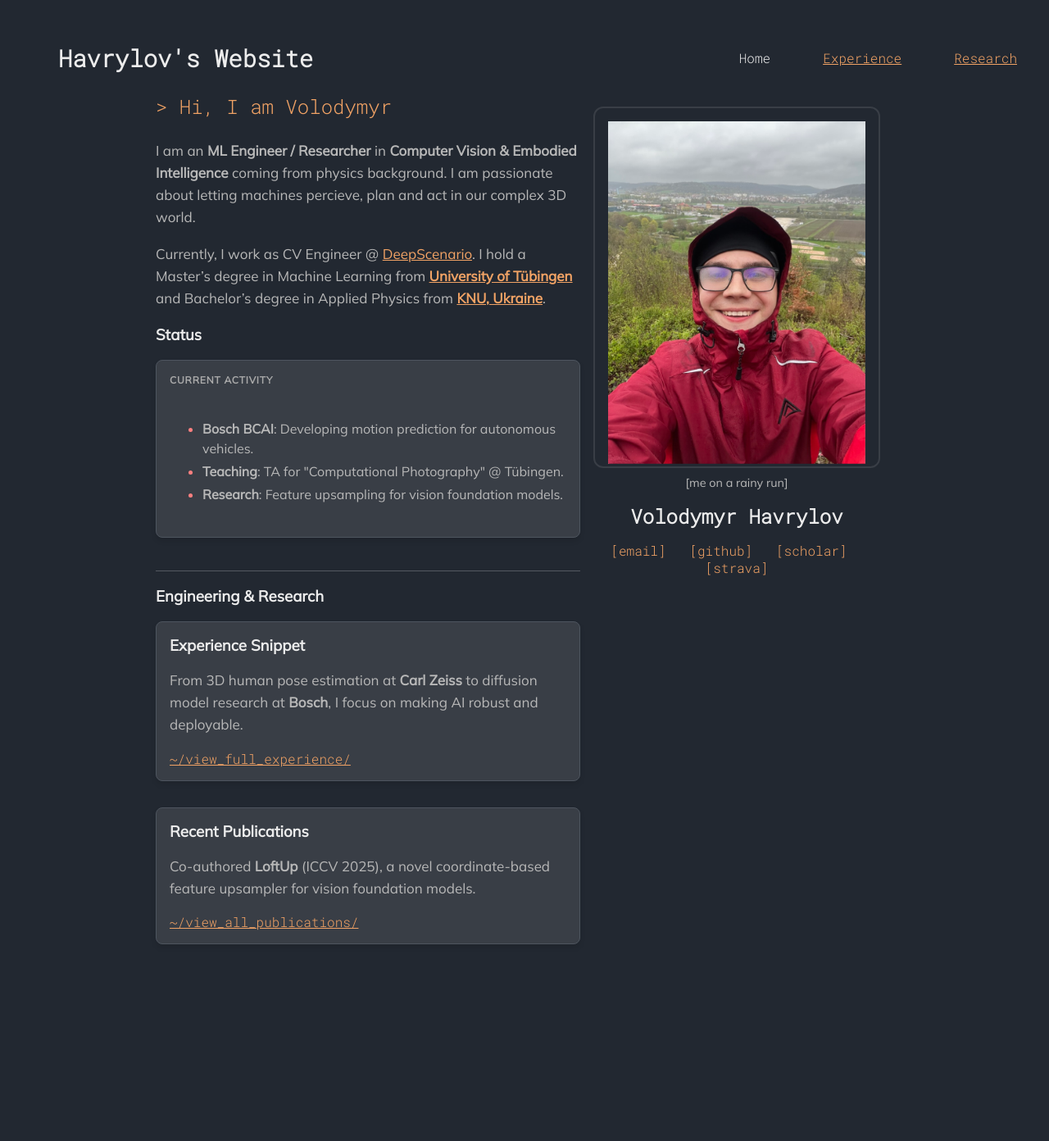
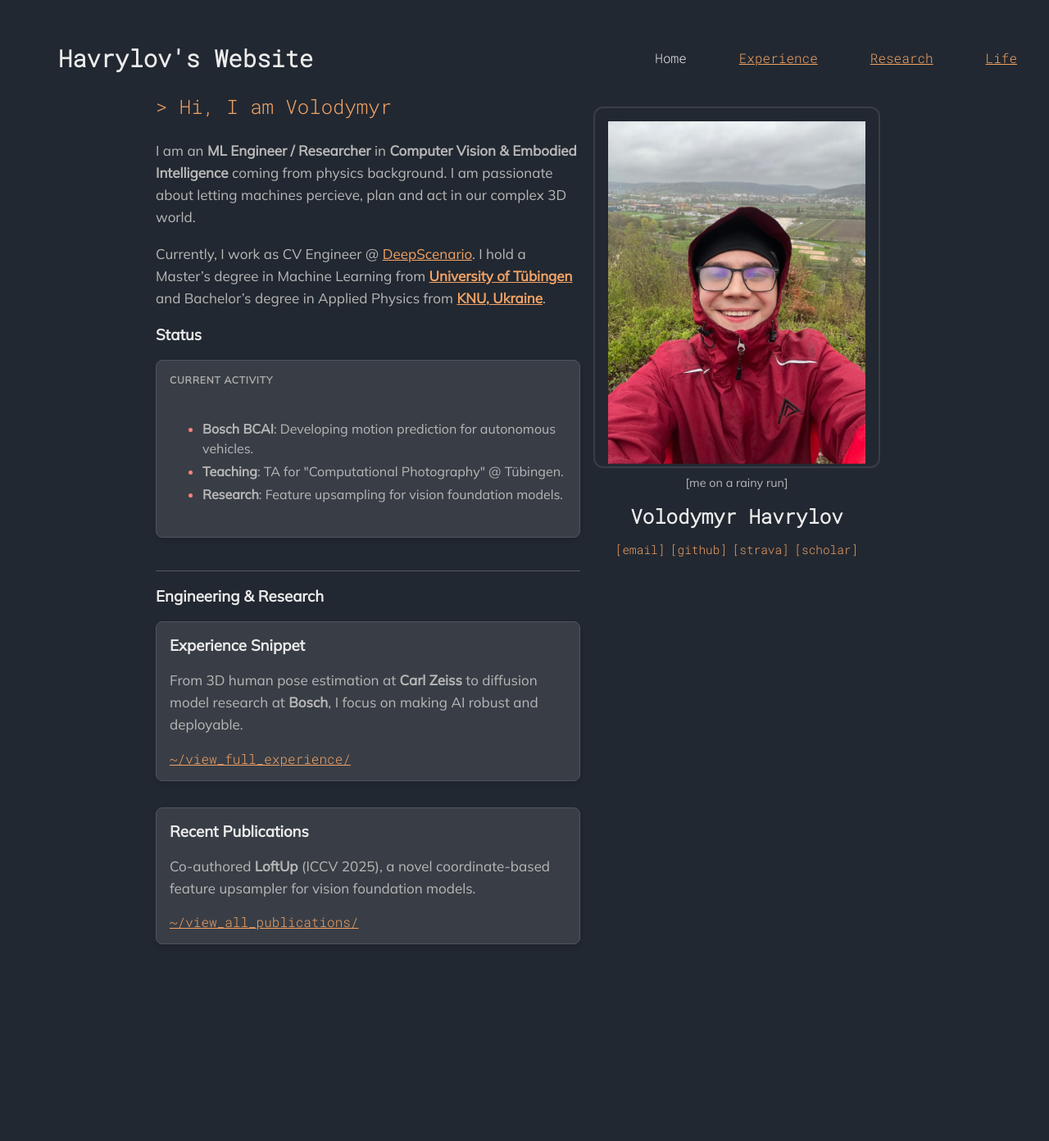
Before and after one commit to havrylovv/havrylovv.github.io, a Jekyll site: the page built from index.md, in a window 1280 px wide. Shown: the whole page at 82% size. Built offline with Jekyll 4.4.1, drawn with Linux system fonts in a browser that asks for light colours.

Commit message:
layout: new page

```diff
--- a/_data/navigation.yml
+++ b/_data/navigation.yml
@@ -4,3 +4,5 @@
   link: /experience/
 - name: Research
   link: /papers/
+- name: Life
+  link: /life/
--- a/_includes/rcol.html
+++ b/_includes/rcol.html
@@ -2,10 +2,10 @@
 <div class="profile-caption">[me on a rainy run]</div>
 <div class="small mono center" style="margin-top: 1rem;">
   <div style="font-size: 1.5rem; color: #ececec;"><strong>Volodymyr Havrylov</strong></div>
-  <div style="margin-top: 15px; font-size: 1rem;">
-    <a href="mailto:volodymyr.havrylov01@gmail.com" class="noline" target="_blank" rel="noopener noreferrer">[email]</a> &nbsp;
-    <a href="https://github.com/havrylovv" class="noline" target="_blank" rel="noopener noreferrer">[github]</a> &nbsp;
-    <a href="https://scholar.google.com/citations?user=FG9b_yoAAAAJ&hl=en" class="noline" target="_blank" rel="noopener noreferrer">[scholar]</a> &nbsp;
+  <div style="margin-top: 15px; font-size: 0.9rem; word-spacing: -2px;">
+    <a href="mailto:volodymyr.havrylov01@gmail.com" class="noline" target="_blank" rel="noopener noreferrer">[email]</a>
+    <a href="https://github.com/havrylovv" class="noline" target="_blank" rel="noopener noreferrer">[github]</a>
     <a href="https://www.strava.com/athletes/havrylovv" class="noline" target="_blank" rel="noopener noreferrer">[strava]</a>
+    <a href="https://scholar.google.com/citations?user=FG9b_yoAAAAJ&hl=en" class="noline" target="_blank" rel="noopener noreferrer">[scholar]</a>
   </div>
 </div>
```
